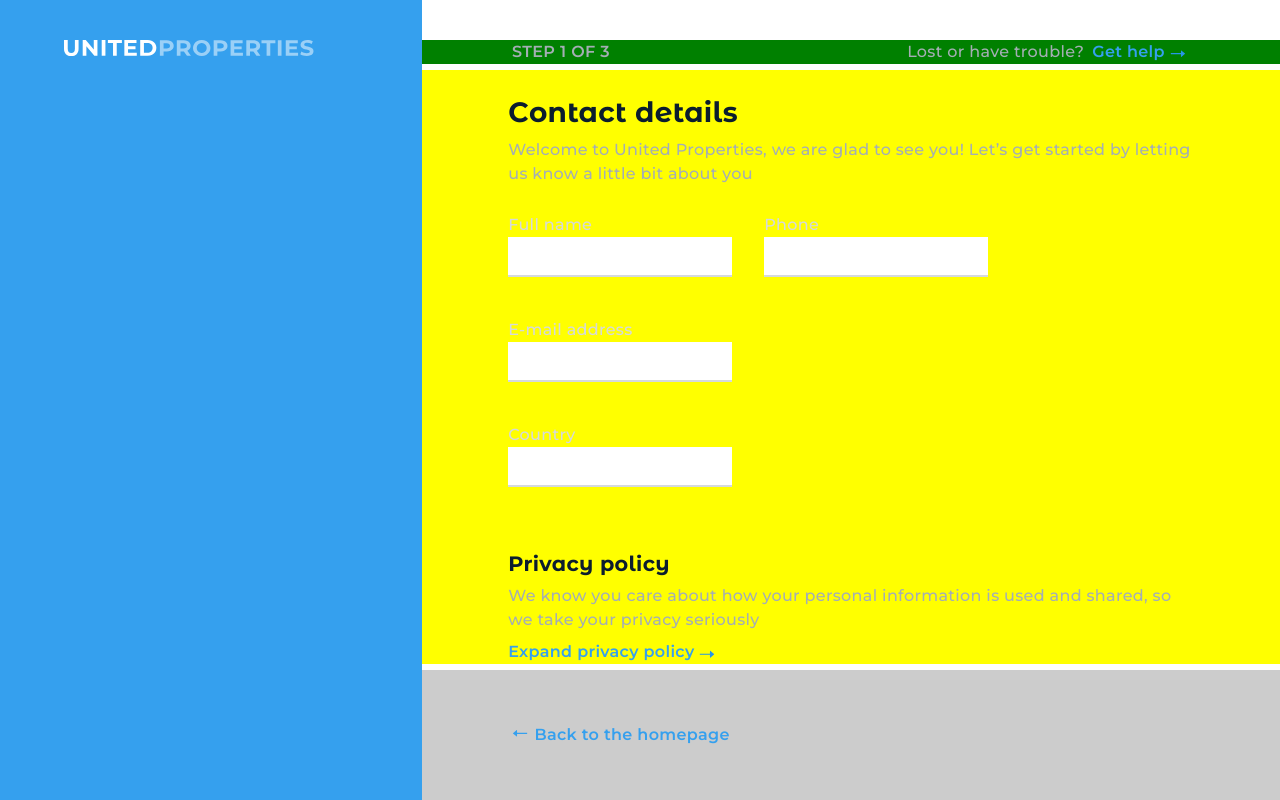
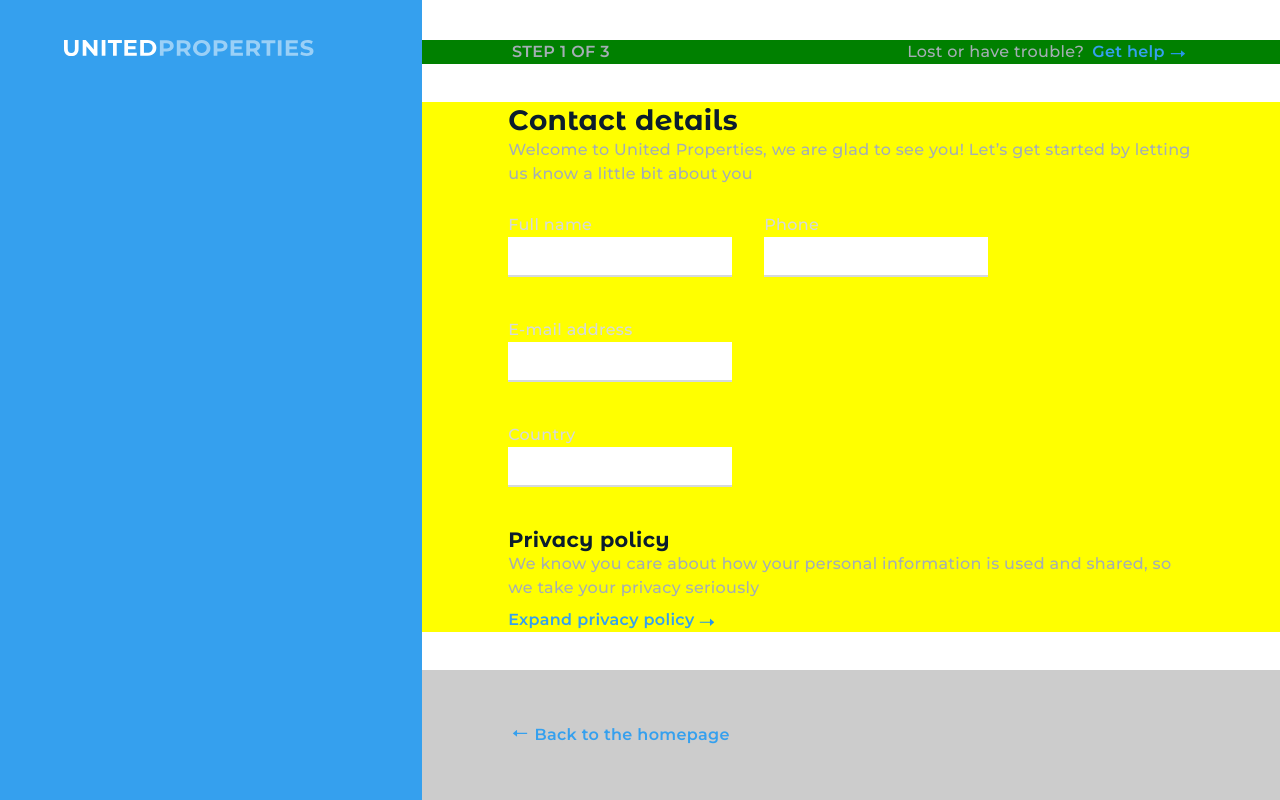
Before and after one commit to cavaglieridomenico/user-onboarding, a React (Create React App) app: page / in a window 1280 px wide. Built offline with nearby package versions, Linux system fonts and the light colour scheme.

Commit message:
[FIXED] Removed unnecessary variables.
In the variables.css module.

```diff
--- a/src/assets/style/variables.css
+++ b/src/assets/style/variables.css
@@ -36,8 +36,6 @@ Variables
   --monserratAlt: 'Montserrat Alternates', sans-serif;
 
   --headerDesktopMarginTop: 40px;
-  --titleDesktopMargin: 50px 0 1vh;
-  --titleMobileMargin: 3vh 0 1vh;
 
   --outerWit: 100vw;
   --innerWidth: auto;
```
